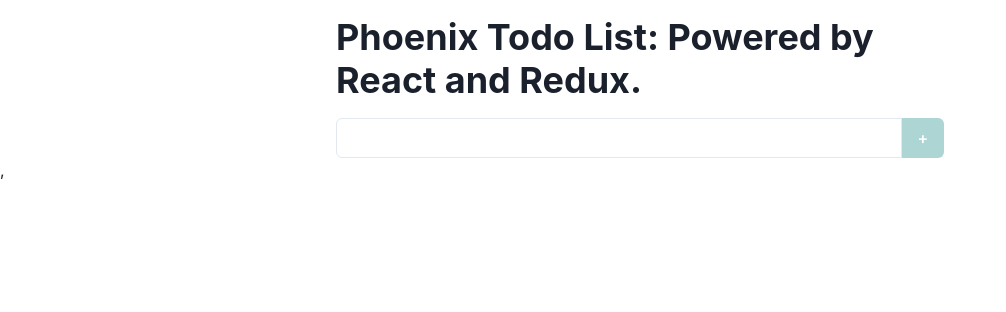
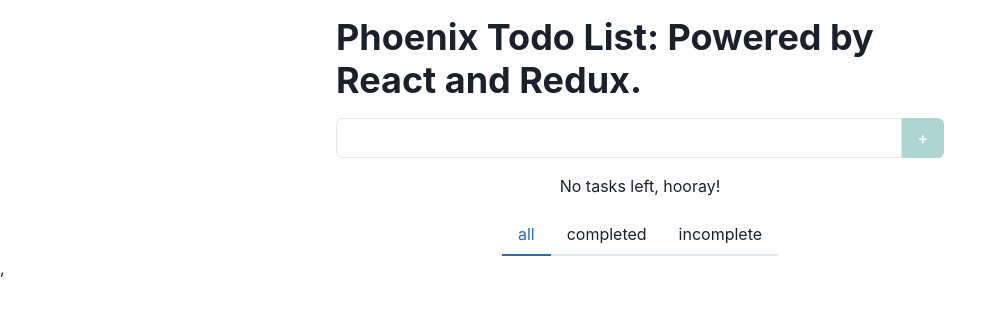
Before and after one commit to adamak93/phoenixtodo, a React (Create React App) app: page / in a window 1280 px wide. Shown: the top 312 px of the page, without its empty margins (0-1006 px from the left). Built offline with nearby package versions, Linux system fonts and the light colour scheme.

Commit message:
Added VisibilityFilter working + blank todo list

```diff
--- a/src/App.js
+++ b/src/App.js
@@ -1,11 +1,15 @@
 import { Container, Heading } from '@chakra-ui/react';
 import { AddTodo } from './components/AddTodo';
+import { TodoList } from './components/TodoList';
+import { VisibilityFilter } from './components/VisibilityFilter';
 
 function App() {
   return (
     <Container maxW = "container.sm">
       <Heading my = "4">Phoenix Todo List: Powered by React and Redux.</Heading>
       <AddTodo/>
+      <TodoList/>
+      <VisibilityFilter/>
     </Container>
   );
 }
--- a/src/components/TodoList.js
+++ b/src/components/TodoList.js
@@ -1,9 +1,7 @@
-import React from 'react'
+import { Box } from '@chakra-ui/react'
 
 export const TodoList = () => {
     return (
-        <div>
-            TodoList
-        </div>
+        <Box textAlign = "center" my="4">No tasks left, hooray!</Box>
     )
 }
--- a/src/components/VisibilityFilter.js
+++ b/src/components/VisibilityFilter.js
@@ -1,9 +1,24 @@
-import React from 'react'
+import { Container , Tab, TabList, Tabs} from "@chakra-ui/react";
+import { object } from 'prop-types';
+import { VISIBILITY_FILTER } from "../constants";
 
 export const VisibilityFilter = () => {
     return (
-        <div>
-            NavFilter
-        </div>
+        <Container centerContent>
+            <Tabs>
+                <TabList>
+                   {Object.keys(VISIBILITY_FILTER).map(filterKey => {
+                    const currentFilter = VISIBILITY_FILTER[filterKey];
+                    return (
+                        <Tab
+                        key = {`visibility-filter-${currentFilter}`}
+                        >
+                        {currentFilter}
+                        </Tab>
+                    )
+                    })}
+                </TabList>
+            </Tabs>
+        </Container>
     )
 }
--- /dev/null
+++ b/src/constants.js
@@ -0,0 +1,5 @@
+export const VISIBILITY_FILTER = {
+    ALL: 'all',
+    COMPLETED: 'completed',
+    INCOMPLETE: 'incomplete'
+}
```
